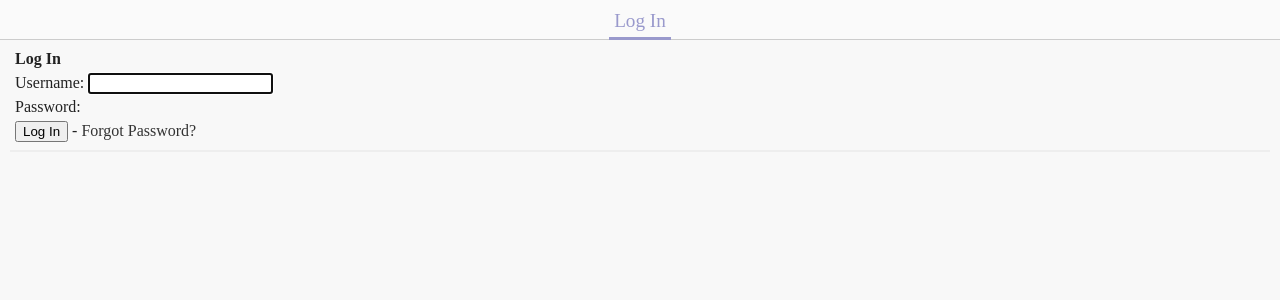
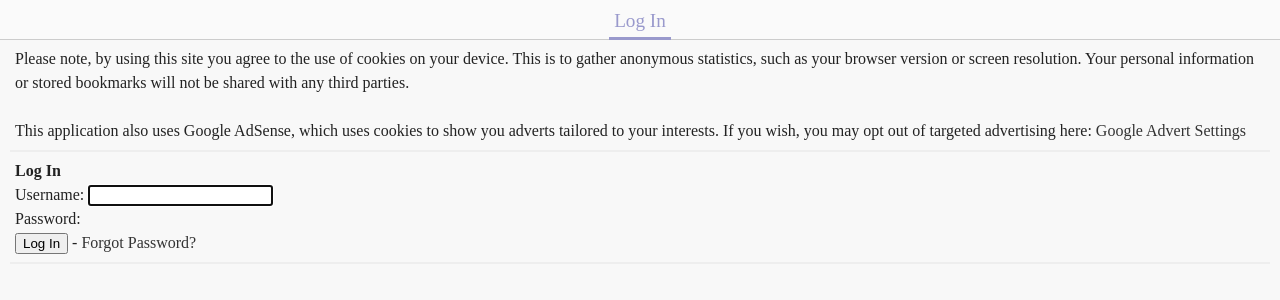
Before and after one commit to RossBrunton/BMAT, a Django app: template users/templates/users/login.html in a window 1280 px wide. Shown: the top 300 px of the page. Run offline with Django 3.2, Linux system fonts and the light colour scheme; the template is opened without the code that fills it: values that come from a table or form of the project are taken from there, others are empty; parts of the project's set-up code (start-up, migrations or seed data) failed here and were passed over; some libraries are stand-ins or nearby versions.

Commit message:
Cookie law ramble

```diff
--- a/users/templates/users/login.html
+++ b/users/templates/users/login.html
@@ -4,6 +4,16 @@
 {% block title %}Login{% endblock %}
 
 {% block content %}
+
+<div class='box'>
+    Please note, by using this site you agree to the use of cookies on your device. This is to gather anonymous
+    statistics, such as your browser version or screen resolution. Your personal information or stored bookmarks will
+    not be shared with any third parties.<br/>
+    <br/>
+    This application also uses Google AdSense, which uses cookies to show you adverts tailored to your interests. If you
+    wish, you may opt out of targeted advertising here: <a href='https://www.google.co.uk/settings/ads'>Google
+    Advert Settings</a>
+</div>
 
 {% form_errors form %}
 
```
